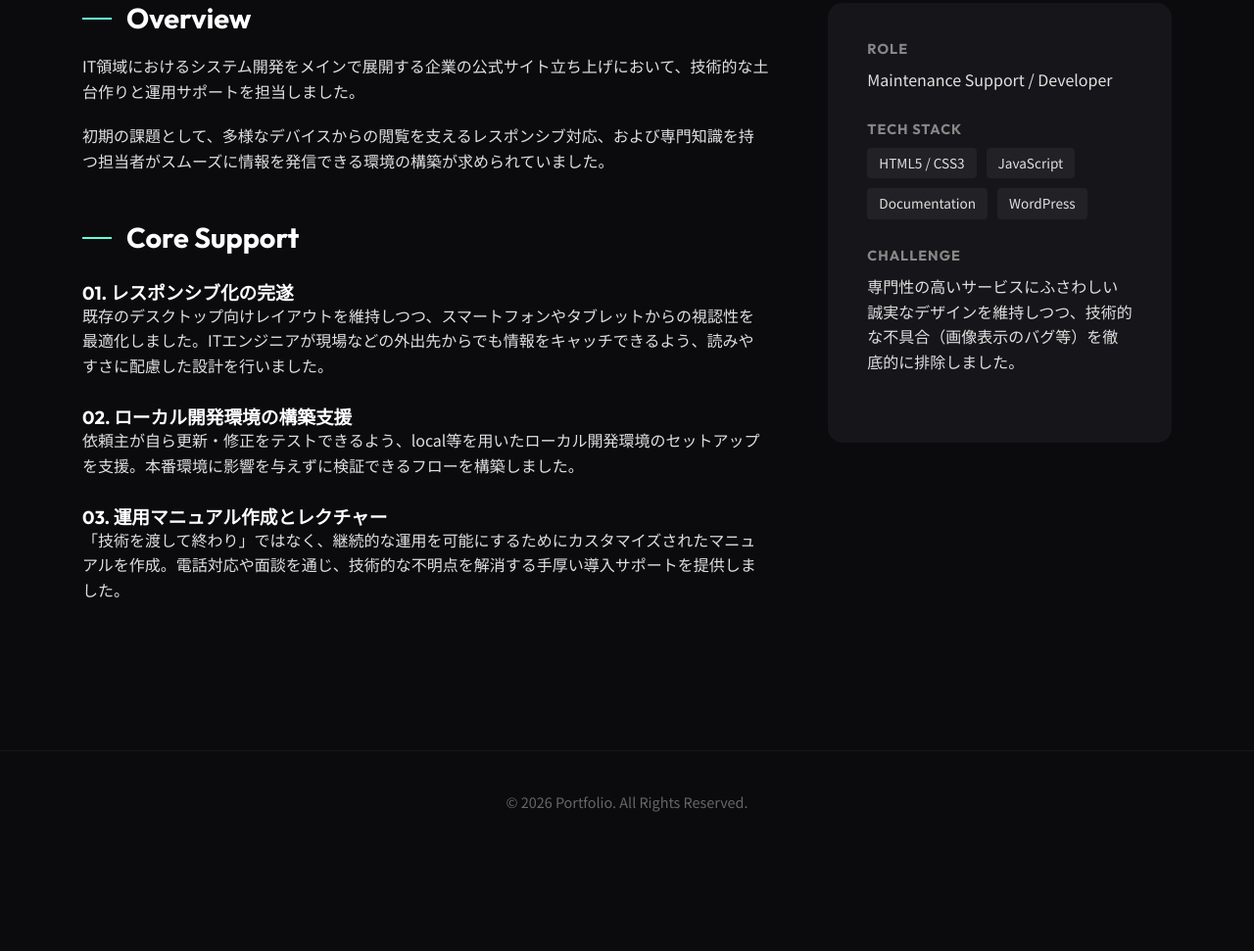
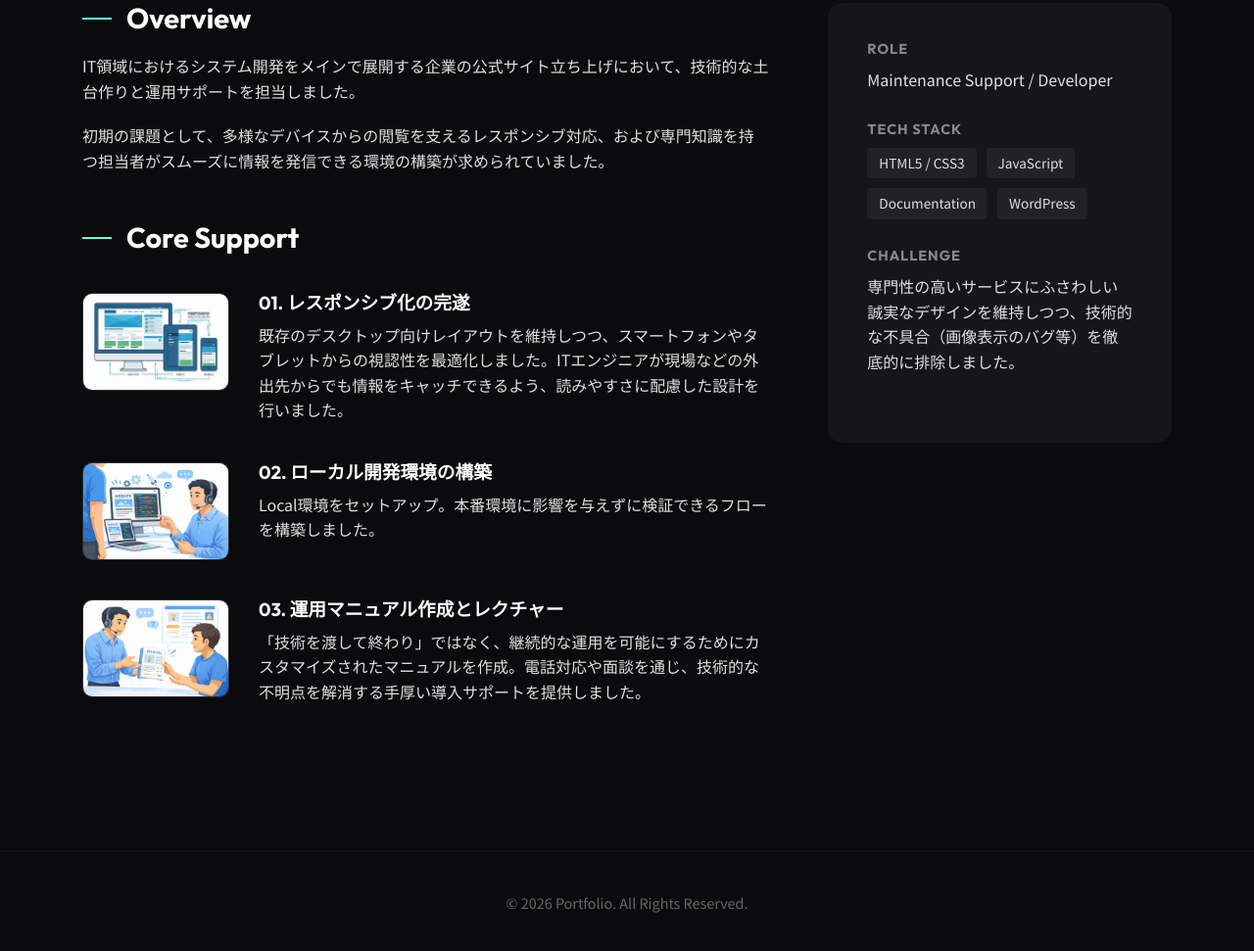
Before and after one commit to TaichiNakagawa/web-portfolio-site, a plain HTML site: page casestudy-aviation.html in a window 1280 px wide. Shown: the part 1051-2022 px from the top of the page at 98% size. Before the commit the page ends 1921 px from the top, so only its background shows below. Drawn offline with Linux system fonts and the light colour scheme.

Commit message:
実務案件詳細に画像追加

```diff
--- a/casestudy-aviation.html
+++ b/casestudy-aviation.html
@@ -179,23 +179,52 @@
 
                         <section class="case-section">
                             <h2>Core Support</h2>
-                            <div style="margin-top: 30px;">
-                                <h3>01. レスポンシブ化の完遂</h3>
-                                <p>
-                                    既存のデスクトップ向けレイアウトを維持しつつ、スマートフォンやタブレットからの視認性を最適化しました。ITエンジニアが現場などの外出先からでも情報をキャッチできるよう、読みやすさに配慮した設計を行いました。
-                                </p>
+
+                            <!-- 01. レスポンシブ化 -->
+                            <div class="support-item" style="margin-top: 40px;">
+                                <div style="display: flex; gap: 30px; align-items: flex-start;">
+                                    <div class="support-image"
+                                        style="flex-shrink: 0; width: 150px; height: 100px; border-radius: 10px; overflow: hidden; background: var(--card-bg); border: 1px solid rgba(255,255,255,0.1);">
+                                        <img src="images/responsive.jpg" alt="Responsive Design Support"
+                                            style="width: 100%; height: 100%; object-fit: cover;">
+                                    </div>
+                                    <div>
+                                        <h3 style="margin-bottom: 10px;">01. レスポンシブ化の完遂</h3>
+                                        <p>既存のデスクトップ向けレイアウトを維持しつつ、スマートフォンやタブレットからの視認性を最適化しました。ITエンジニアが現場などの外出先からでも情報をキャッチできるよう、読みやすさに配慮した設計を行いました。
+                                        </p>
+                                    </div>
+                                </div>
                             </div>
-                            <div style="margin-top: 30px;">
-                                <h3>02. ローカル開発環境の構築支援</h3>
-                                <p>
-                                    依頼主が自ら更新・修正をテストできるよう、local等を用いたローカル開発環境のセットアップを支援。本番環境に影響を与えずに検証できるフローを構築しました。
-                                </p>
+
+                            <!-- 02. ローカル環境 -->
+                            <div class="support-item" style="margin-top: 40px;">
+                                <div style="display: flex; gap: 30px; align-items: flex-start;">
+                                    <div class="support-image"
+                                        style="flex-shrink: 0; width: 150px; height: 100px; border-radius: 10px; overflow: hidden; background: var(--card-bg); border: 1px solid rgba(255,255,255,0.1);">
+                                        <img src="images/local.png" alt="Local Development Environment Setup"
+                                            style="width: 100%; height: 100%; object-fit: cover;">
+                                    </div>
+                                    <div>
+                                        <h3 style="margin-bottom: 10px;">02. ローカル開発環境の構築</h3>
+                                        <p>Local環境をセットアップ。本番環境に影響を与えずに検証できるフローを構築しました。</p>
+                                    </div>
+                                </div>
                             </div>
-                            <div style="margin-top: 30px;">
-                                <h3>03. 運用マニュアル作成とレクチャー</h3>
-                                <p>
-                                    「技術を渡して終わり」ではなく、継続的な運用を可能にするためにカスタマイズされたマニュアルを作成。電話対応や面談を通じ、技術的な不明点を解消する手厚い導入サポートを提供しました。
-                                </p>
+
+                            <!-- 03. マニュアル -->
+                            <div class="support-item" style="margin-top: 40px;">
+                                <div style="display: flex; gap: 30px; align-items: flex-start;">
+                                    <div class="support-image"
+                                        style="flex-shrink: 0; width: 150px; height: 100px; border-radius: 10px; overflow: hidden; background: var(--card-bg); border: 1px solid rgba(255,255,255,0.1);">
+                                        <img src="images/manual.png" alt="Operation Manual and Support"
+                                            style="width: 100%; height: 100%; object-fit: cover;">
+                                    </div>
+                                    <div>
+                                        <h3 style="margin-bottom: 10px;">03. 運用マニュアル作成とレクチャー</h3>
+                                        <p>「技術を渡して終わり」ではなく、継続的な運用を可能にするためにカスタマイズされたマニュアルを作成。電話対応や面談を通じ、技術的な不明点を解消する手厚い導入サポートを提供しました。
+                                        </p>
+                                    </div>
+                                </div>
                             </div>
                         </section>
                     </div>
```
Also changed, not shown: images/local.png (added), images/manual.png (added), images/responsive.jpg (added).
